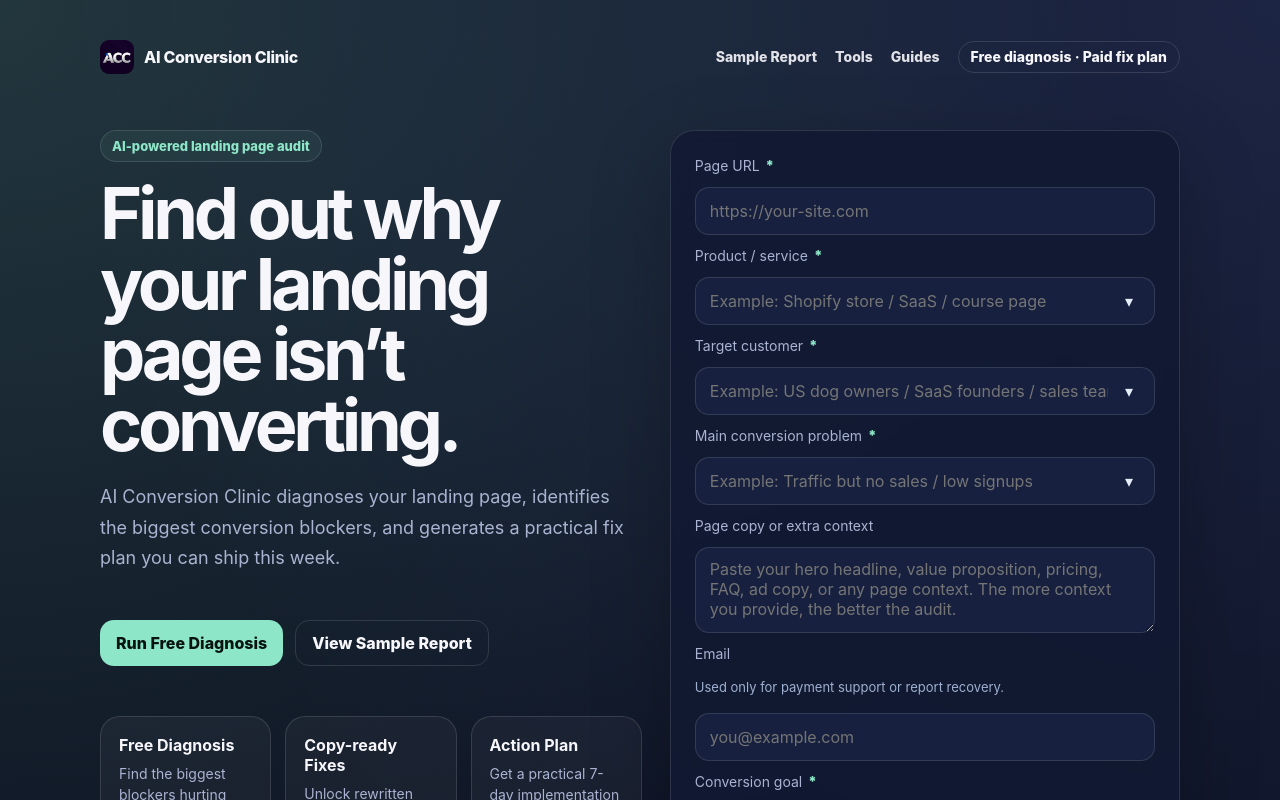
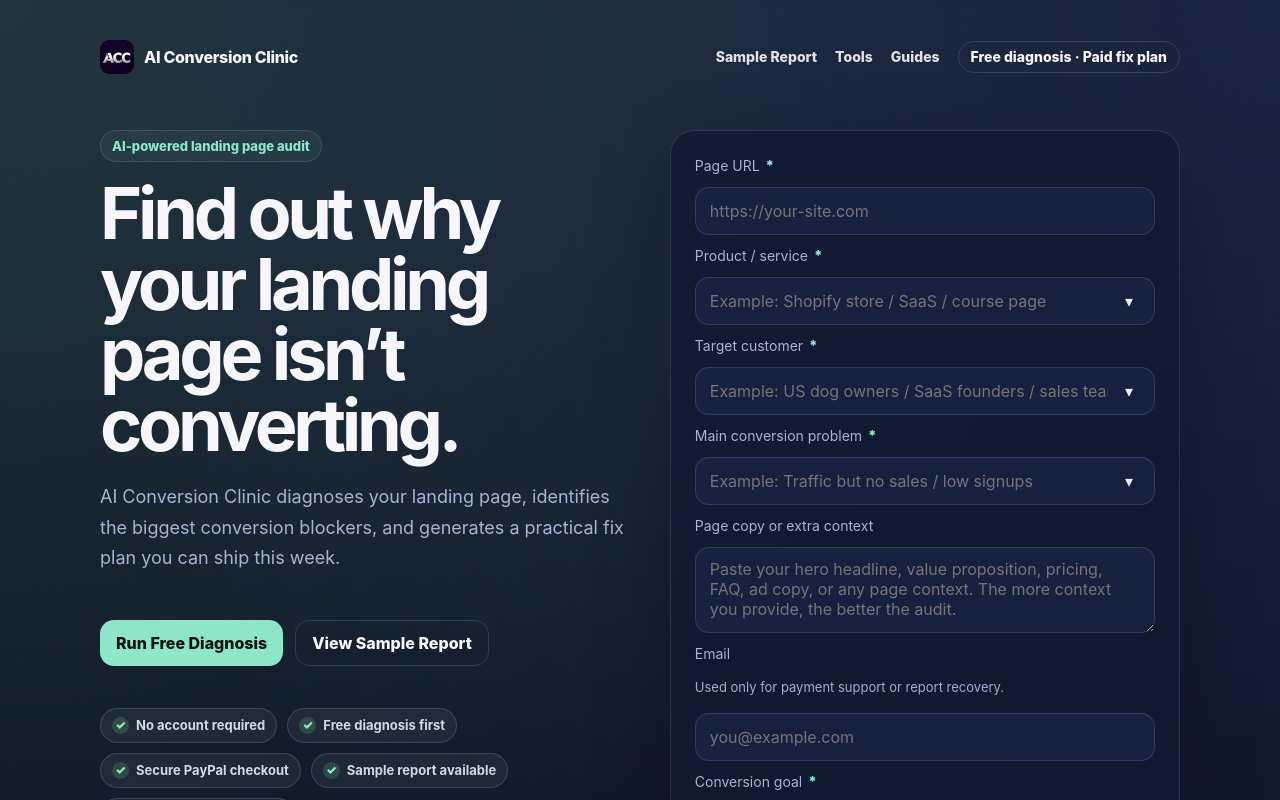
Before and after one commit to haiyangr-cmyk/ai-conversion-clinic, a Next.js app: page / in a window 1280 px wide. Shown: the top 800 px of the page. Built offline with nearby package versions, Linux system fonts and the light colour scheme.

Commit message:
Add homepage trust bar

```diff
--- a/app/globals.css
+++ b/app/globals.css
@@ -2181,3 +2181,52 @@ button.copy-export-button {
     font-size: 13px;
   }
 }
+
+/* Homepage trust bar */
+.trust-bar {
+  display: flex;
+  flex-wrap: wrap;
+  gap: 10px;
+  margin-top: 18px;
+  max-width: 720px;
+}
+
+.trust-bar span {
+  display: inline-flex;
+  align-items: center;
+  gap: 7px;
+  border: 1px solid rgba(148, 163, 184, 0.25);
+  background: rgba(255, 255, 255, 0.06);
+  color: rgba(226, 232, 240, 0.92);
+  border-radius: 999px;
+  padding: 8px 11px;
+  font-size: 13px;
+  font-weight: 700;
+  line-height: 1;
+  white-space: nowrap;
+}
+
+.trust-bar span::before {
+  content: "✓";
+  display: inline-flex;
+  align-items: center;
+  justify-content: center;
+  width: 17px;
+  height: 17px;
+  border-radius: 999px;
+  background: rgba(134, 239, 172, 0.16);
+  color: #86efac;
+  font-size: 12px;
+  font-weight: 900;
+}
+
+@media (max-width: 720px) {
+  .trust-bar {
+    margin-top: 16px;
+  }
+
+  .trust-bar span {
+    font-size: 12px;
+    padding: 8px 10px;
+  }
+}
--- a/app/page.tsx
+++ b/app/page.tsx
@@ -304,6 +304,14 @@ We found practical fixes for positioning, hero copy, CTA, trust proof, offer fra
             <div className="hero-actions">
               <a className="mini-cta" href="#audit-form">Run Free Diagnosis</a>
               <a className="mini-cta secondary" href="/sample-report">View Sample Report</a>
+            </div>
+
+            <div className="trust-bar" aria-label="Trust signals">
+              <span>No account required</span>
+              <span>Free diagnosis first</span>
+              <span>Secure PayPal checkout</span>
+              <span>Sample report available</span>
+              <span>Refund policy available</span>
             </div>
 
             <div className="cards">
```
